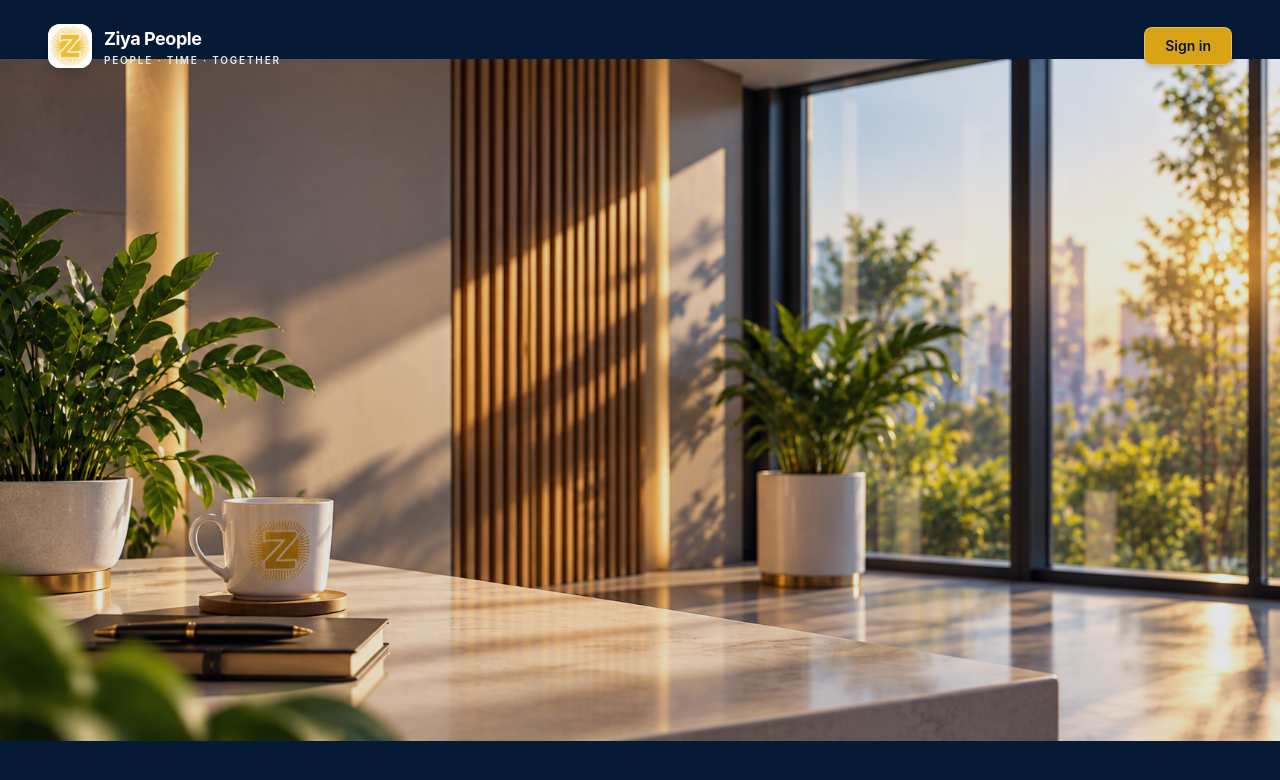
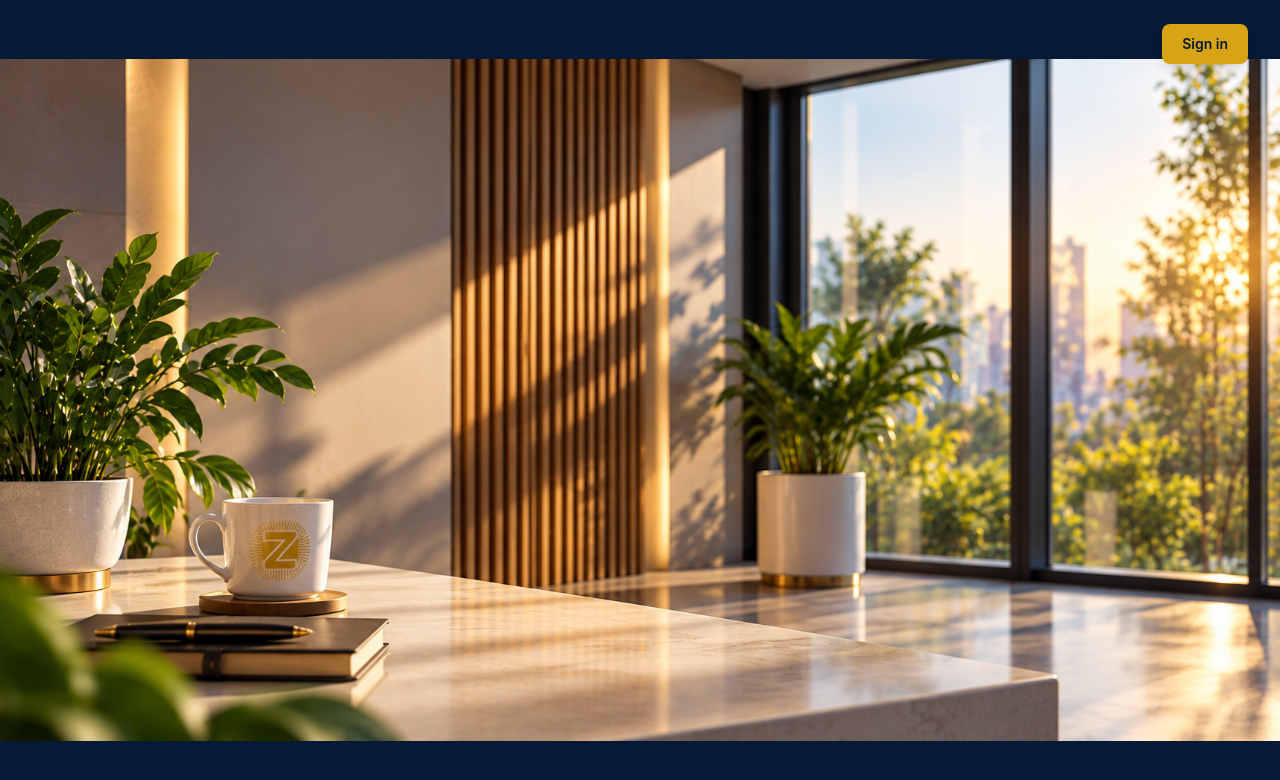
Before and after one commit to Mzungu-D/ziya-hr-leave-management, a React (Vite) app: page / in a window 1280 px wide. Shown: the top 780 px of the page. Built offline with nearby package versions, Linux system fonts and the light colour scheme; no server answers.

Commit message:
Refine Ziya People welcome page

```diff
--- a/src/App.tsx
+++ b/src/App.tsx
@@ -58,8 +58,6 @@ import { HelpSupport } from "./pages/HelpSupport";
 
 import Notifications from "./pages/Notifications";
 
-import ziyaLogo from "./assets/zayi.jpg";
-
 import leaveManagementCover from "./assets/LEAVE.png";
 
 /* ============================================================
@@ -68,67 +66,41 @@ import leaveManagementCover from "./assets/LEAVE.png";
 
 function WelcomePage() {
   return (
-    <main className="relative flex min-h-screen w-full flex-col overflow-hidden bg-[#071a35]">
-      {/* Full cover image.
-          object-contain preserves the complete original image
-          without cropping or stretching it. */}
-      <div className="absolute inset-0 flex items-center justify-center">
-        <img
-          src={leaveManagementCover}
-          alt="Ziya People welcome cover"
-          className="h-full w-full object-contain object-center"
-        />
-      </div>
-
-      {/* Subtle background treatment behind the image */}
-      <div
-        className="pointer-events-none absolute inset-0 bg-[#071a35]/10"
-        aria-hidden="true"
+    <main className="relative min-h-screen w-full overflow-hidden bg-[#071a35]">
+      {/* Original cover artwork.
+          object-contain preserves the complete image without
+          cropping or stretching it. */}
+      <img
+        src={leaveManagementCover}
+        alt="Ziya People welcome page"
+        className="absolute inset-0 h-full w-full object-contain object-center"
       />
 
-      {/* Welcome page header */}
-      <header className="relative z-10 flex w-full items-center justify-between gap-4 px-5 py-4 sm:px-8 sm:py-6 lg:px-12">
-        <Link
-          to="/"
-          aria-label="Ziya People home"
-          className="flex min-w-0 items-center gap-3 rounded-xl outline-none transition-opacity hover:opacity-90 focus-visible:ring-2 focus-visible:ring-[#d8a415] focus-visible:ring-offset-2 focus-visible:ring-offset-[#071a35]"
-        >
-          <span className="flex h-10 w-10 shrink-0 items-center justify-center overflow-hidden rounded-xl bg-white shadow-lg sm:h-11 sm:w-11">
-            <img
-              src={ziyaLogo}
-              alt="Ziya logo"
-              className="h-full w-full object-contain"
-            />
-          </span>
-
-          <span className="min-w-0">
-            <span className="block truncate text-base font-bold tracking-tight text-white sm:text-lg">
-              Ziya People
-            </span>
-
-            <span className="hidden text-[10px] font-semibold tracking-[0.18em] text-slate-200 sm:block">
-              PEOPLE · TIME · TOGETHER
-            </span>
-          </span>
-        </Link>
-
-        {/* Small sign-in button */}
+      {/* Small, separate sign-in action */}
+      <div className="absolute right-4 top-4 z-10 sm:right-8 sm:top-6">
         <Link
           to="/login"
-          className="inline-flex shrink-0 items-center justify-center rounded-lg border border-white/30 bg-[#d8a415] px-4 py-2 text-sm font-semibold text-[#071a35] shadow-md transition-colors hover:bg-[#edbd36] focus-visible:outline-none focus-visible:ring-2 focus-visible:ring-white focus-visible:ring-offset-2 focus-visible:ring-offset-[#071a35] sm:px-5"
+          className="inline-flex min-h-10 items-center justify-center rounded-lg bg-[#d8a415] px-5 py-2 text-sm font-semibold text-[#071a35] shadow-lg transition-colors hover:bg-[#edbd36] focus-visible:outline-none focus-visible:ring-2 focus-visible:ring-white focus-visible:ring-offset-2 focus-visible:ring-offset-[#071a35]"
         >
           Sign in
         </Link>
-      </header>
+      </div>
 
       {/* Accessible page description */}
-      <section className="sr-only" aria-label="Welcome to Ziya People">
+      <section
+        className="sr-only"
+        aria-label="Welcome to Ziya People"
+      >
         <h1>Welcome to Ziya People</h1>
+
         <p>
           Your employee leave management workspace.
           Sign in to continue to your account.
         </p>
-        <Link to="/login">Sign in to Ziya People</Link>
+
+        <Link to="/login">
+          Sign in to Ziya People
+        </Link>
       </section>
     </main>
   );
```
